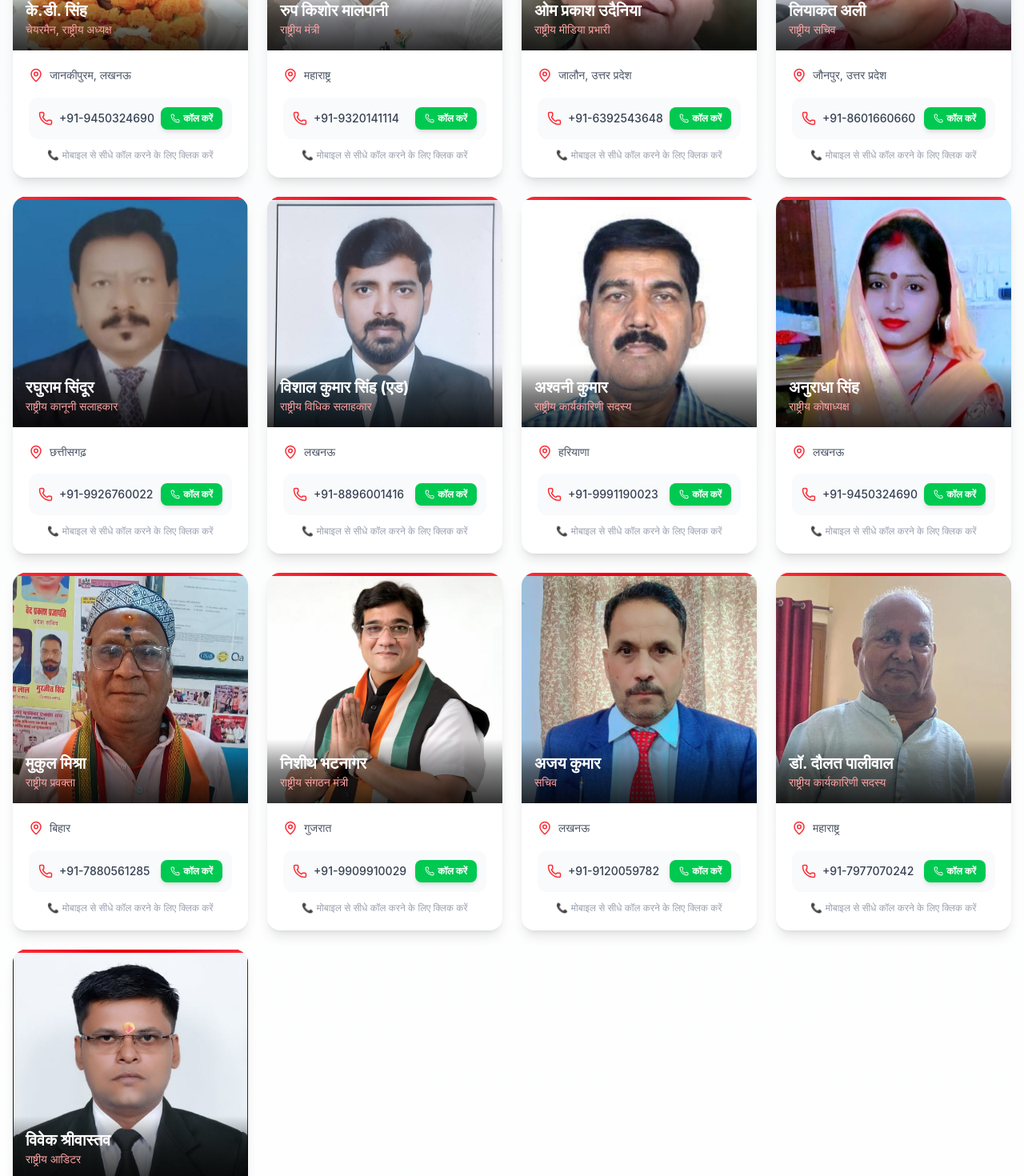
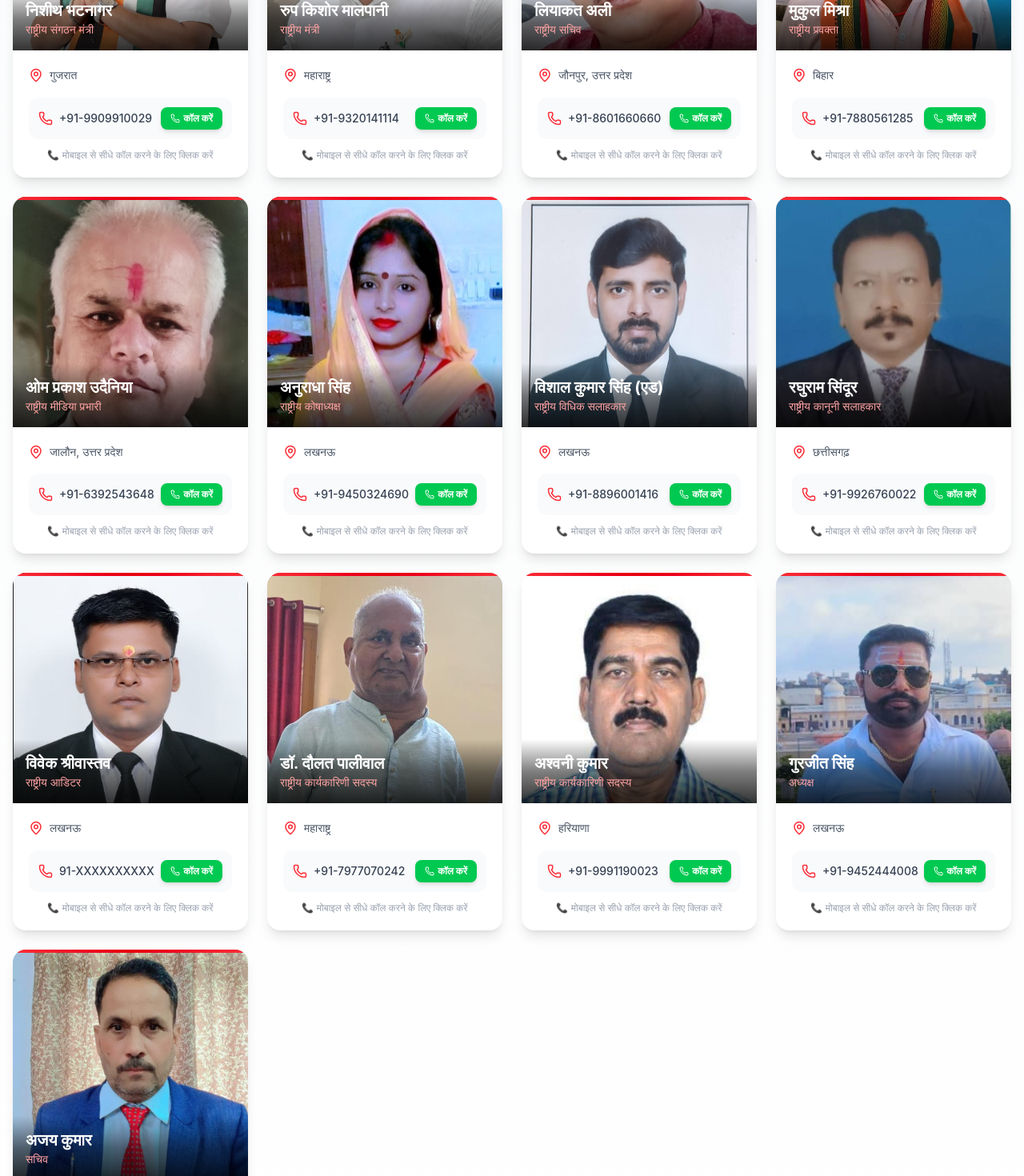
Before and after one commit to kapil-bhargava/allindiapes, a React (Vite) app in the folder frontend/: page /patrakars in a window 1280 px wide. Shown: the part 1100-2570 px from the top of the page at 80% size. Built offline with nearby package versions, Linux system fonts and the light colour scheme.

Commit message:
added toaster

```diff
--- a/frontend/package.json
+++ b/frontend/package.json
@@ -15,6 +15,7 @@
     "lucide-react": "^1.8.0",
     "react": "^19.2.4",
     "react-dom": "^19.2.4",
+    "react-hot-toast": "^2.6.0",
     "react-icons": "^5.6.0",
     "react-router-dom": "^7.14.0",
     "tailwindcss": "^4.2.2"
--- /dev/null
+++ b/frontend/src/components/ui/Toast.jsx
@@ -0,0 +1,38 @@
+// src/components/ui/Toast.jsx
+import React, { useEffect } from 'react';
+
+const Toast = ({ id, message, type, onClose }) => {
+  useEffect(() => {
+    const timer = setTimeout(() => {
+      onClose(id);
+    }, 3000);
+
+    return () => clearTimeout(timer);
+  }, [id, onClose]);
+
+  const bgColor = {
+    success: 'bg-green-500',
+    error: 'bg-red-500',
+    info: 'bg-blue-500',
+    warning: 'bg-yellow-500',
+  }[type] || 'bg-gray-800';
+
+  const icon = {
+    success: '✓',
+    error: '✕',
+    info: 'ℹ',
+    warning: '⚠',
+  }[type] || '●';
+
+  return (
+    <div className={`${bgColor} text-white px-4 py-3 rounded-lg shadow-lg flex items-center gap-3 min-w-[280px] max-w-md animate-slide-down`}>
+      <span className="text-lg font-bold">{icon}</span>
+      <p className="text-sm flex-1">{message}</p>
+      <button onClick={() => onClose(id)} className="text-white/70 hover:text-white">
+        ✕
+      </button>
+    </div>
+  );
+};
+
+export default Toast;
--- /dev/null
+++ b/frontend/src/context/ToastContext.jsx
@@ -0,0 +1,49 @@
+// src/context/ToastContext.jsx
+import React, { createContext, useState, useCallback } from 'react';
+import Toast from '../components/ui/Toast';
+
+export const ToastContext = createContext(null);
+
+export const ToastProvider = ({ children }) => {
+  const [toasts, setToasts] = useState([]);
+
+  const addToast = useCallback((message, type = 'success') => {
+    const id = Date.now();
+    setToasts(prev => [...prev, { id, message, type }]);
+    return id;
+  }, []);
+
+  const removeToast = useCallback((id) => {
+    setToasts(prev => prev.filter(toast => toast.id !== id));
+  }, []);
+
+  const showSuccess = (message) => addToast(message, 'success');
+  const showError = (message) => addToast(message, 'error');
+  const showInfo = (message) => addToast(message, 'info');
+  const showWarning = (message) => addToast(message, 'warning');
+
+  return (
+    <ToastContext.Provider value={{
+      addToast,
+      removeToast,
+      showSuccess,
+      showError,
+      showInfo,
+      showWarning
+    }}>
+      {children}
+      {/* Toast Container */}
+      <div className="fixed top-4 right-4 z-50 flex flex-col gap-2">
+        {toasts.map(toast => (
+          <Toast
+            key={toast.id}
+            id={toast.id}
+            message={toast.message}
+            type={toast.type}
+            onClose={removeToast}
+          />
+        ))}
+      </div>
+    </ToastContext.Provider>
+  );
+};
--- a/frontend/src/data/teamData.js
+++ b/frontend/src/data/teamData.js
@@ -33,13 +33,15 @@ export const teamMembers = [
   },
   {
     id: 2,
-    name: "गुरजीत सिंह",
-    role: "अध्यक्ष",
-    location: "लखनऊ",
-    phone: "+919452444008",
-    phoneDisplay: "+91-9452444008",
-    image: gurjeet,
-    experience: "18+ वर्ष",
+    name: "के.डी. सिंह",
+    role: "चेयरमैन, राष्ट्रीय अध्यक्ष",
+    location: "जानकीपुरम, लखनऊ",
+    phone: "+919450324690",
+    phoneDisplay: "+91-9450324690",
+    image: kd,
+    experience: "25+ वर्ष",
+
+
   },
   {
     id: 3,
@@ -63,13 +65,13 @@ export const teamMembers = [
   },
   {
     id: 5,
-    name: "के.डी. सिंह",
-    role: "चेयरमैन, राष्ट्रीय अध्यक्ष",
-    location: "जानकीपुरम, लखनऊ",
-    phone: "+919450324690",
-    phoneDisplay: "+91-9450324690",
-    image: kd,
-    experience: "25+ वर्ष",
+    name: "निशीथ भटनागर",
+    role: "राष्ट्रीय संगठन मंत्री",
+    location: "गुजरात",
+    phone: "+919909910029",
+    phoneDisplay: "+91-9909910029",
+    image: nishith,
+    experience: "18+ वर्ष",
   },
   {
     id: 6,
@@ -78,34 +80,65 @@ export const teamMembers = [
     location: "महाराष्ट्र",
     phone: "+919320141114",
     phoneDisplay: "+91-9320141114",
-
     image: rup,
     experience: "16+ वर्ष",
   },
   {
     id: 7,
+    name: "लियाकत अली",
+    role: "राष्ट्रीय सचिव",
+    location: "जौनपुर, उत्तर प्रदेश",
+    phone: "+918601660660",
+    phoneDisplay: "+91-8601660660",
+    image: liyaqat,
+    experience: "15+ वर्ष",
+
+  },
+  {
+    id: 8,
+    name: "मुकुल मिश्रा",
+    role: "राष्ट्रीय प्रवक्ता",
+    location: "बिहार",
+    phone: "+917880561285",
+    phoneDisplay: "+91-7880561285",
+    image: mukul,
+    experience: "14+ वर्ष",
+  },
+  {
+    id: 9,
     name: "ओम प्रकाश उदैनिया",
     role: "राष्ट्रीय मीडिया प्रभारी",
     location: "जालौन, उत्तर प्रदेश",
     phone: "+916392543648",
     phoneDisplay: "+91-6392543648",
-
     image: om,
     experience: "14+ वर्ष",
+
   },
   {
-    id: 8,
-    name: "लियाकत अली",
-    role: "राष्ट्रीय सचिव",
-    location: "जौनपुर, उत्तर प्रदेश",
-    phone: "+918601660660",
-    phoneDisplay: "+91-8601660660",
+    id: 10,
+    name: "अनुराधा सिंह",
+    role: "राष्ट्रीय कोषाध्यक्ष",
+    location: "लखनऊ",
+    phone: "+919450324690",
+    phoneDisplay: "+91-9450324690",
+    image: anuradha,
+    experience: "12+ वर्ष",
 
-    image: liyaqat,
-    experience: "15+ वर्ष",
   },
   {
-    id: 9,
+    id: 11,
+    name: "विशाल कुमार सिंह (एड)",
+    role: "राष्ट्रीय विधिक सलाहकार",
+    location: "लखनऊ",
+    phone: "+918896001416",
+    phoneDisplay: "+91-8896001416",
+    image: vishal,
+    experience: "12+ वर्ष",
+
+  },
+  {
+    id: 12,
     name: "रघुराम सिंदूर",
     role: "राष्ट्रीय कानूनी सलाहकार",
     location: "छत्तीसगढ़",
@@ -113,19 +146,33 @@ export const teamMembers = [
     phoneDisplay: "+91-9926760022",
     image: raghuram,
     experience: "20+ वर्ष",
+
   },
   {
-    id: 10,
-    name: "विशाल कुमार सिंह (एड)",
-    role: "राष्ट्रीय विधिक सलाहकार",
+    id: 13,
+    name: "विवेक श्रीवास्तव",
+    role: "राष्ट्रीय आडिटर",
     location: "लखनऊ",
-    phone: "+918896001416",
-    phoneDisplay: "+91-8896001416",
-    image: vishal,
-    experience: "12+ वर्ष",
+    phone: "+91",
+    phoneDisplay: "91-XXXXXXXXXX",
+    image: vivek,
+    experience: "20+ वर्ष",
+
   },
   {
-    id: 11,
+    id: 14,
+    name: "डॉ. दौलत पालीवाल",
+    role: "राष्ट्रीय कार्यकारिणी सदस्य",
+    location: "महाराष्ट्र",
+    phone: "+917977070242",
+    image: daulat,
+    phoneDisplay: "+91-7977070242",
+    experience: "20+ वर्ष",
+
+
+  },
+  {
+    id: 15,
     name: "अश्वनी कुमार",
     role: "राष्ट्रीय कार्यकारिणी सदस्य",
     location: "हरियाणा",
@@ -135,37 +182,18 @@ export const teamMembers = [
     experience: "15+ वर्ष",
   },
   {
-    id: 12,
-    name: "अनुराधा सिंह",
-    role: "राष्ट्रीय कोषाध्यक्ष",
+    id: 16,
+    name: "गुरजीत सिंह",
+    role: "अध्यक्ष",
     location: "लखनऊ",
-    phone: "+919450324690",
-    phoneDisplay: "+91-9450324690",
-    image: anuradha,
-    experience: "12+ वर्ष",
+    phone: "+919452444008",
+    phoneDisplay: "+91-9452444008",
+    image: gurjeet,
+    experience: "18+ वर्ष",
+
   },
   {
-    id: 13,
-    name: "मुकुल मिश्रा",
-    role: "राष्ट्रीय प्रवक्ता",
-    location: "बिहार",
-    phone: "+917880561285",
-    phoneDisplay: "+91-7880561285",
-    image: mukul,
-    experience: "14+ वर्ष",
-  },
-  {
-    id: 14,
-    name: "निशीथ भटनागर",
-    role: "राष्ट्रीय संगठन मंत्री",
-    location: "गुजरात",
-    phone: "+919909910029",
-    phoneDisplay: "+91-9909910029",
-    image: nishith,
-    experience: "18+ वर्ष",
-  },
-  {
-    id: 15,
+    id: 17,
     name: "अजय कुमार",
     role: "सचिव",
     location: "लखनऊ",
@@ -173,25 +201,6 @@ export const teamMembers = [
     phoneDisplay: "+91-9120059782",
     image: ajay,
     experience: "10+ वर्ष",
-  },
-  {
-    id: 16,
-    name: "डॉ. दौलत पालीवाल",
-    role: "राष्ट्रीय कार्यकारिणी सदस्य",
-    location: "महाराष्ट्र",
-    phone: "+917977070242",
-    image: daulat,
-    phoneDisplay: "+91-7977070242",
-    experience: "20+ वर्ष",
-  },
-  {
-    id: 17,
-    name: "विवेक श्रीवास्तव",
-    role: "राष्ट्रीय आडिटर",
-    location: "लखनऊ",
-    phone: "+91",
-    phoneDisplay: "91-XXXXXXXXXX",
-    image: vivek,
-    experience: "20+ वर्ष",
+
   },
 ];
--- /dev/null
+++ b/frontend/src/hooks/useToast.js
@@ -0,0 +1,13 @@
+// src/hooks/useToast.js
+import { useContext } from 'react';
+import { ToastContext } from '../context/ToastContext';
+
+export const useToast = () => {
+  const context = useContext(ToastContext);
+
+  if (!context) {
+    throw new Error('useToast must be used within ToastProvider');
+  }
+
+  return context;
+};
--- a/frontend/src/routes/AppRoutes.jsx
+++ b/frontend/src/routes/AppRoutes.jsx
@@ -8,19 +8,22 @@ import Patrakars from "../pages/Patrakars";
 import HomePage from "../Test1";
 import FullTeamPage from "../pages/FullTeamPage";
 import ContactPage from "../pages/Contact";
+import { ToastProvider } from "../context/ToastContext";
 
 const AppRoutes = () => {
   return (
     <BrowserRouter>
+      <ToastProvider>
         <Routes>
           <Route element={<PublicLayout />}>
             {/* <Route path="/" element={<HomePage />} /> */}
-          <Route path="/" element={<HomePage/>} />
+            <Route path="/" element={<HomePage />} />
             <Route path="/about" element={<About />} />
             <Route path="/contact" element={<ContactPage />} />
             <Route path="/patrakars" element={<FullTeamPage />} />
           </Route>
         </Routes>
+      </ToastProvider>
     </BrowserRouter>
   );
 };
```
Also changed, not shown: frontend/src/pages/Contact.jsx (+6 -3 lines), frontend/src/assets/aipeslogo.jpeg (added), 1 other file (tests, documents, lock files or other folders). Lines whose indentation alone changed are shown as unchanged.
